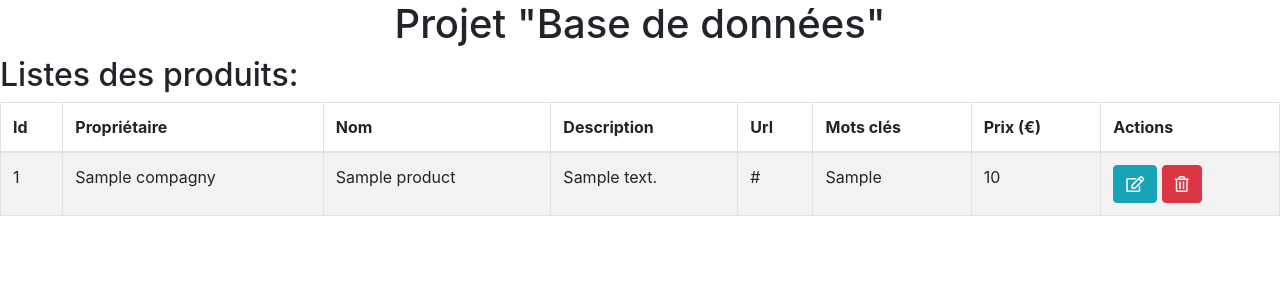
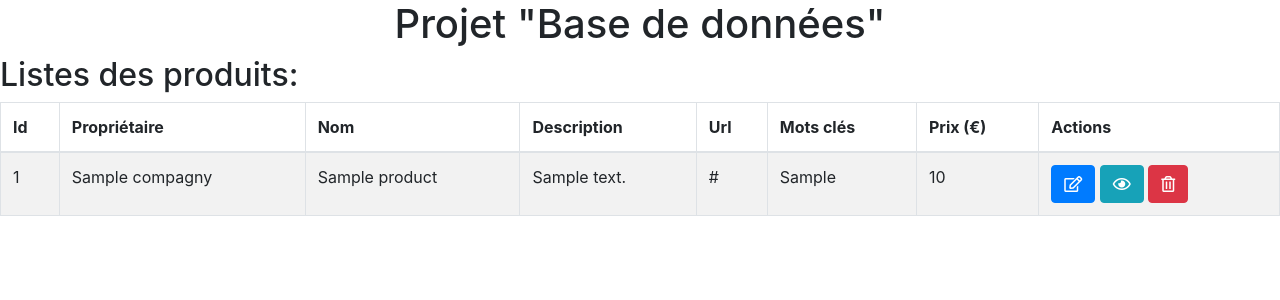
Before and after one commit to RachidEttabaai/database-project, a PHP site: page /products.php in a window 1280 px wide. Shown: the top 300 px of the page. Run offline with PHP 8.4, Linux system fonts and the light colour scheme; tables that the repository leaves empty hold one stand-in row (values such as "Sample post"); some libraries are stand-ins or nearby versions.

Commit message:
modification of button color for the view

```diff
--- a/pagination.php
+++ b/pagination.php
@@ -39,7 +39,7 @@ $customers = $crudcustomers->readwithpaginate($limit,$start_from);
                     <td><?= $customer["town"] ?></td>
                     <td><?= $customer["country"] ?></td>
                     <td>
-                        <button id="edit" value="<?= $customer["customer_id"] ?>" class="btn btn-info"><em class="far fa-edit"></em></button>
+                        <button id="edit" value="<?= $customer["customer_id"] ?>" class="btn btn-primary"><em class="far fa-edit"></em></button>
                         <button id="view" value="<?= $customer["customer_id"] ?>" class="btn btn-info"><em class="far fa-eye"></em></button>
                         <button id="delete" value="<?= $customer["customer_id"] ?>" class="btn btn-danger"><em class="far fa-trash-alt"></em></button>
                     </td>
--- a/products.php
+++ b/products.php
@@ -50,7 +50,8 @@
                     <td><?= $product["keywords"] ?></td>
                     <td><?= $product["price"] ?></td>
                     <td>
-                        <button id="edit" value="<?= $product["product_id"] ?>" class="btn btn-info"><em class="far fa-edit"></em></button>
+                        <button id="edit" value="<?= $product["product_id"] ?>" class="btn btn-primary"><em class="far fa-edit"></em></button>
+                        <button id="view" value="<?= $product["product_id"] ?>" class="btn btn-info"><em class="far fa-eye"></em></button>
                         <button id="delete" value="<?= $product["product_id"] ?>" class="btn btn-danger"><em class="far fa-trash-alt"></em></button>
                     </td>
                 </tr>
```
